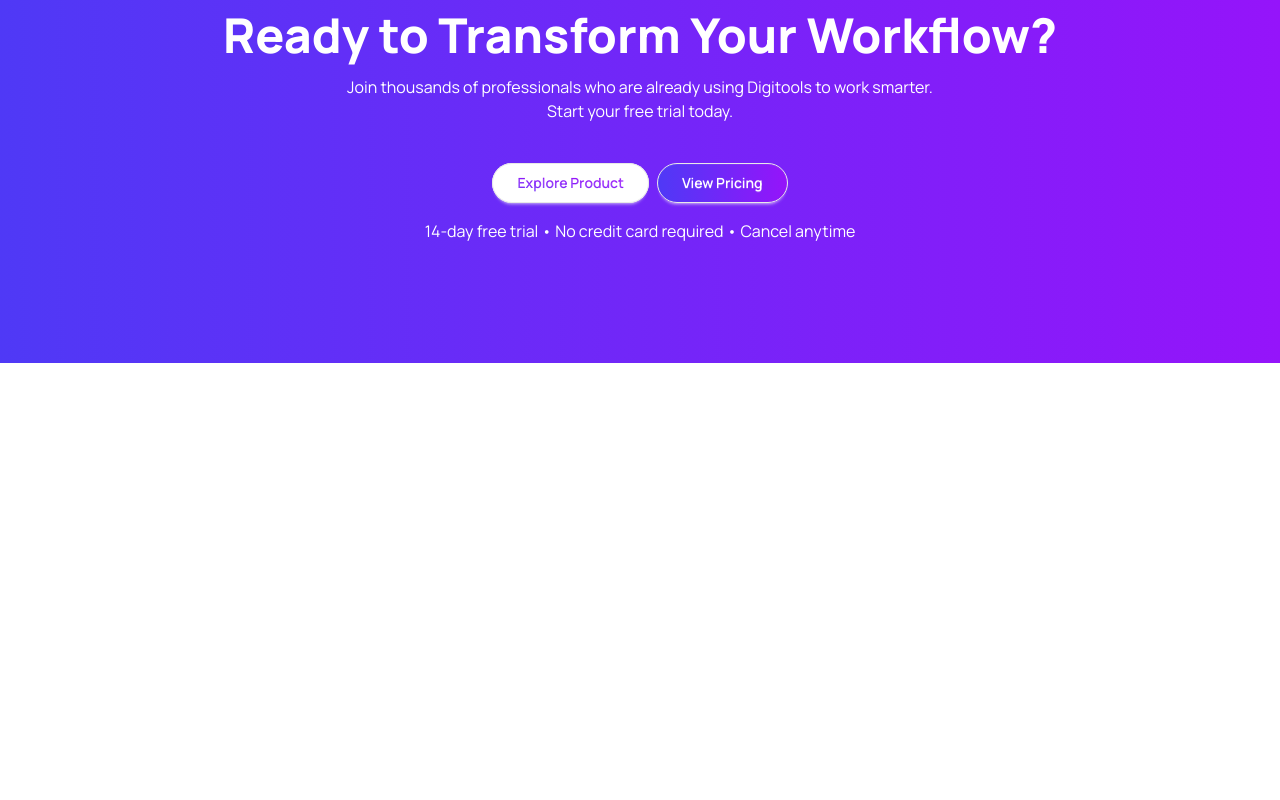
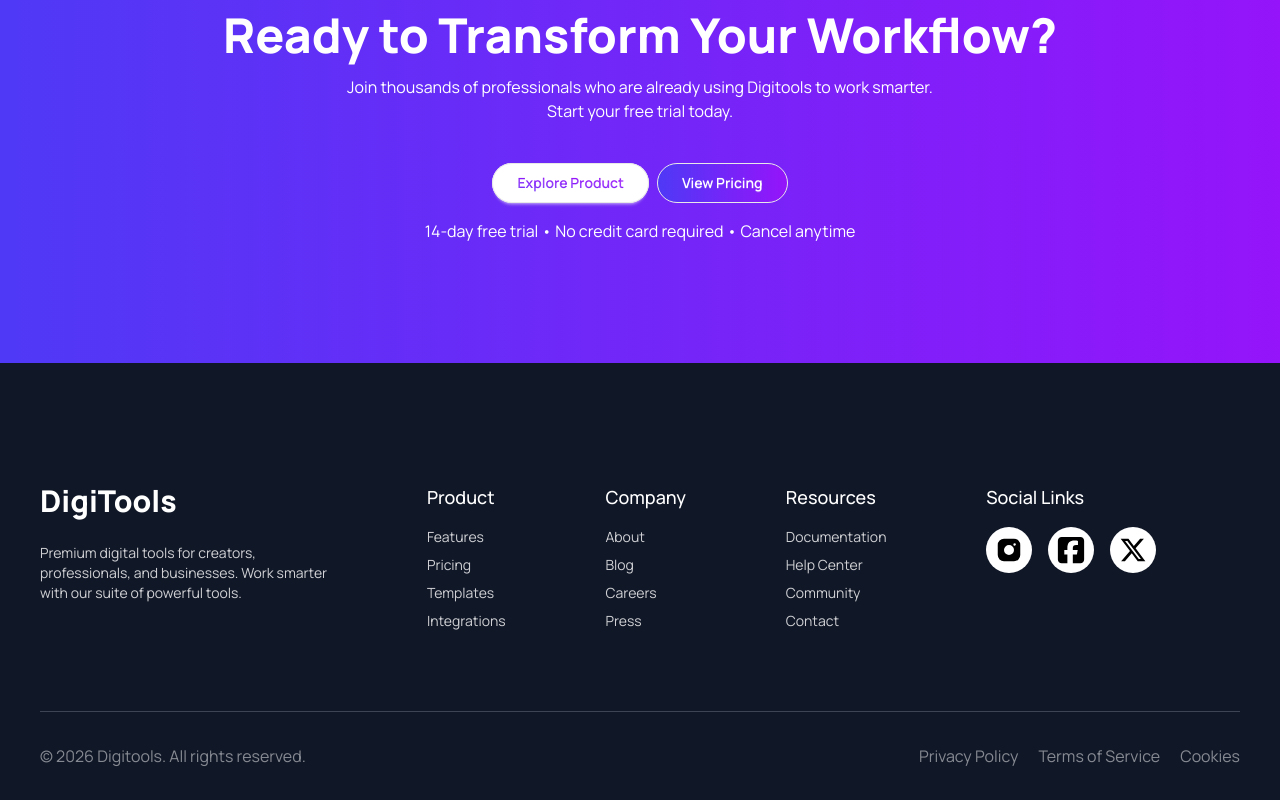
Before and after one commit to MD-Sabbir-Hossain-Alif/DigiTools-Platform, a React (Vite) app: page / in a window 1280 px wide. Shown: the part 4173-4973 px from the top of the page. Before the commit the page ends 4536 px from the top, so only its background shows below. Built offline with nearby package versions, Linux system fonts and the light colour scheme.

Commit message:
footer section added

```diff
--- a/src/App.jsx
+++ b/src/App.jsx
@@ -7,6 +7,7 @@ import Stats from "./components/Stats/Stats";
 import GetStarted from "./components/GetStarted/GetStarted";
 import PricingCard from "./components/PricingCard/PricingCard";
 import Transform from "./components/Transform/Transform";
+import Footer from "./components/Footer/Footer";
 
 const fetchPricing = async () => (await fetch("/pricing-data.json")).json();
 const pricingPromise = fetchPricing();
@@ -32,6 +33,7 @@ function App() {
             <GetStarted />
             <PricingCard threePricingPromise={threePricingPromise} />
             <Transform />
+            <Footer />
         </>
     );
 }
--- a/src/components/Footer/Footer.jsx
+++ b/src/components/Footer/Footer.jsx
@@ -0,0 +1,85 @@
+import React from "react";
+import { FaSquareFacebook } from "react-icons/fa6";
+import { RiTwitterXFill } from "react-icons/ri";
+import { TbBrandInstagramFilled } from "react-icons/tb";
+
+const Footer = () => {
+    return (
+        <footer className="max-w-400 mx-auto w-full bg-[#101727] pt-30 ">
+            <div className="footer sm:footer-horizontal text-white max-w-300 w-full mx-auto pb-20">
+                <aside className="space-y-4">
+                    <h3 className="text-3xl font-extrabold">DigiTools</h3>
+                    <p className="opacity-80">
+                        Premium digital tools for creators,
+                        <br />
+                        professionals, and businesses. Work smarter
+                        <br />
+                        with our suite of powerful tools.
+                    </p>
+                </aside>
+                <nav>
+                    <h6 className="text-lg font-medium mb-2 text-white">
+                        Product
+                    </h6>
+                    <a className="link link-hover opacity-80">Features</a>
+                    <a className="link link-hover opacity-80">Pricing</a>
+                    <a className="link link-hover opacity-80">Templates</a>
+                    <a className="link link-hover opacity-80">Integrations</a>
+                </nav>
+                <nav>
+                    <h6 className="text-lg font-medium mb-2 text-white">
+                        Company
+                    </h6>
+                    <a className="link link-hover opacity-80">About</a>
+                    <a className="link link-hover opacity-80">Blog</a>
+                    <a className="link link-hover opacity-80">Careers</a>
+                    <a className="link link-hover opacity-80">Press</a>
+                </nav>
+                <nav>
+                    <h6 className="text-lg font-medium mb-2 text-white">
+                        Resources
+                    </h6>
+                    <a className="link link-hover opacity-80">Documentation</a>
+                    <a className="link link-hover opacity-80">Help Center</a>
+                    <a className="link link-hover opacity-80">Community</a>
+                    <a className="link link-hover opacity-80">Contact</a>
+                </nav>
+                <nav>
+                    <h6 className="text-lg font-medium mb-2 text-white">
+                        Social Links
+                    </h6>
+                    <div className="grid grid-flow-col gap-4">
+                        <a
+                            href="#"
+                            className="bg-white px-2 py-2 rounded-full text-black text-3xl"
+                        >
+                            <TbBrandInstagramFilled />
+                        </a>
+                        <a
+                            href="#"
+                            className="bg-white px-2 py-2 rounded-full text-black text-3xl"
+                        >
+                            <FaSquareFacebook />
+                        </a>
+                        <a
+                            href="#"
+                            className="bg-white px-2 py-2 rounded-full text-black text-3xl"
+                        >
+                            <RiTwitterXFill />
+                        </a>
+                    </div>
+                </nav>
+            </div>
+            <div className="max-w-300 w-full mx-auto flex justify-between items-center text-[#fafafa] py-8 border-t border-gray-500 opacity-50">
+                <p>© 2026 Digitools. All rights reserved.</p>
+                <div className="flex gap-5">
+                    <p>Privacy Policy</p>
+                    <p>Terms of Service</p>
+                    <p>Cookies</p>
+                </div>
+            </div>
+        </footer>
+    );
+};
+
+export default Footer;
--- a/src/components/Transform/Transform.jsx
+++ b/src/components/Transform/Transform.jsx
@@ -18,7 +18,7 @@ const Transform = () => {
                                 Explore Product
                             </button>
                         </div>
-                        <button className="btn linear-btn rounded-full text-white px-6">
+                        <button className="btn shadow-none linear-btn rounded-full text-white px-6">
                             View Pricing
                         </button>
                     </div>
```
